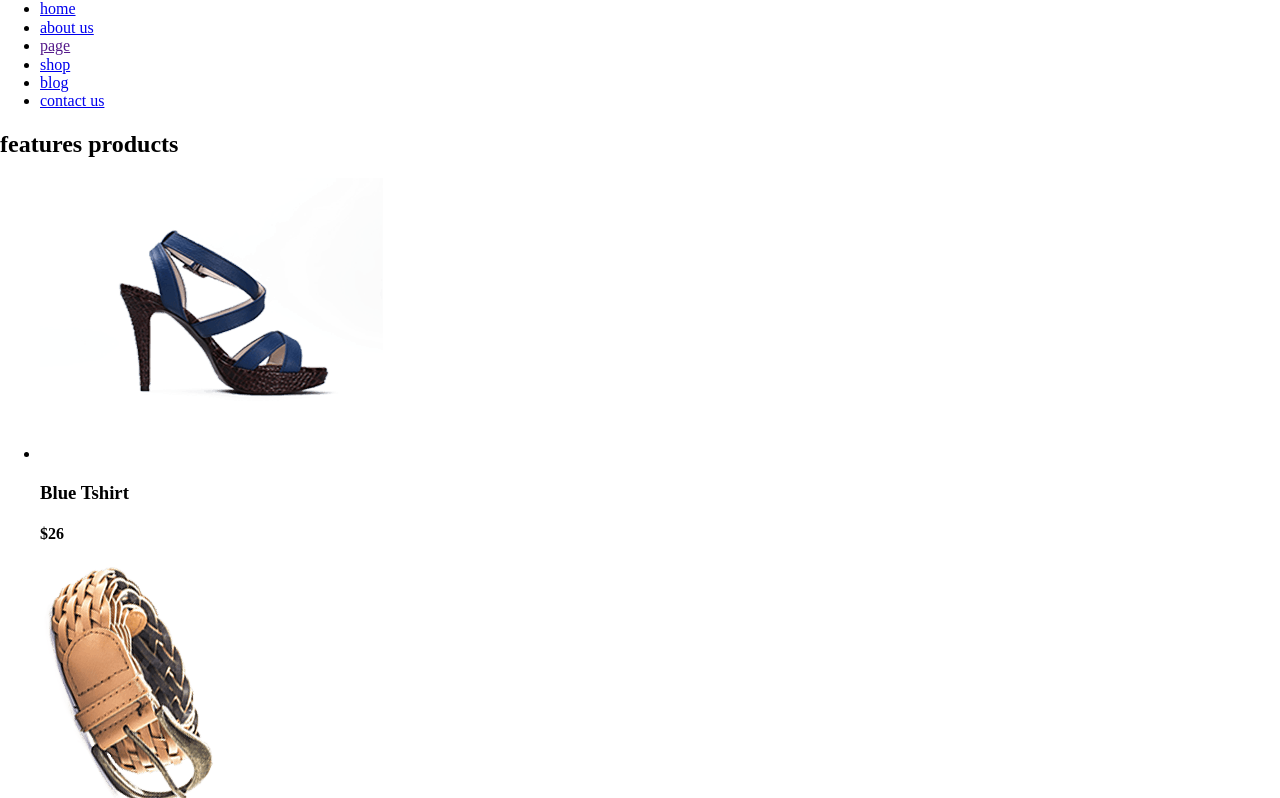
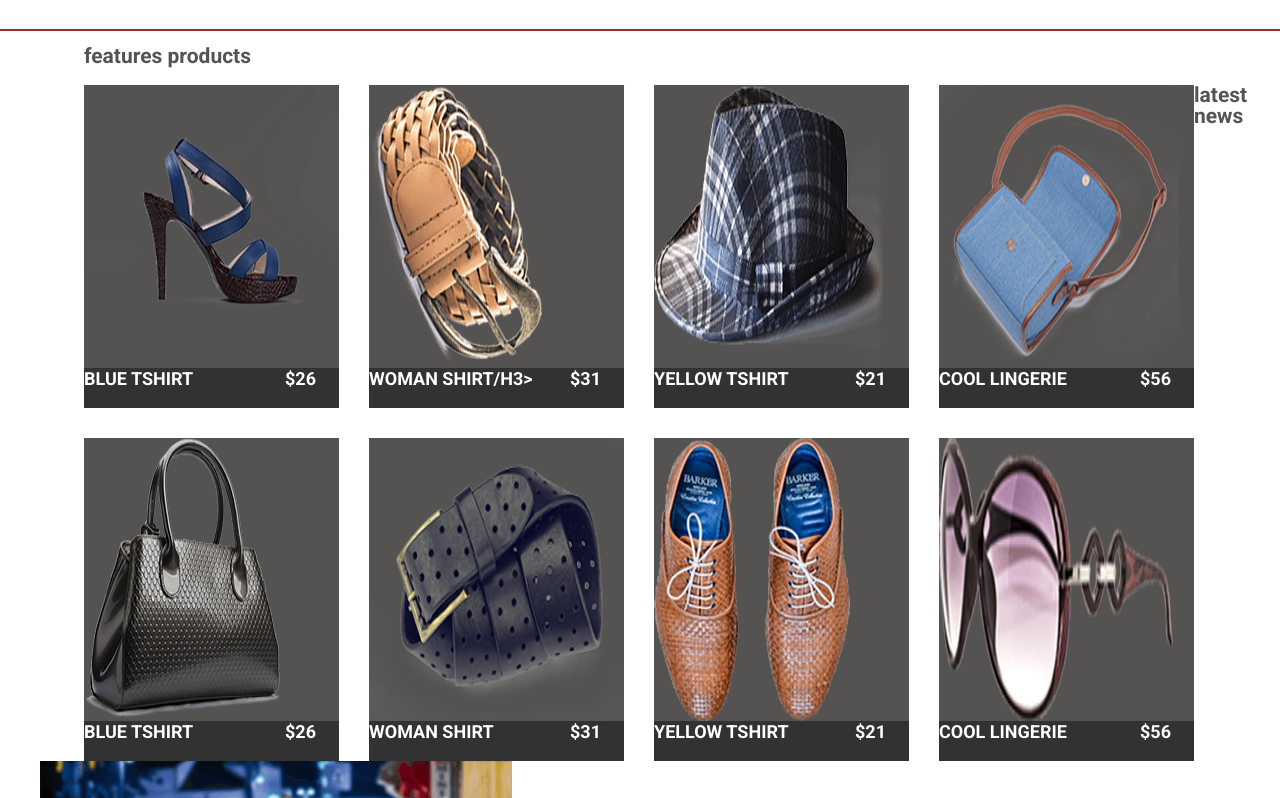
Before and after one commit to Dmitriy0776/goit-fe-course, a plain HTML site: page html-css/module-04/index.html in a window 1280 px wide. Shown: the part 67-865 px from the top of the page. Drawn offline with Linux system fonts and the light colour scheme.

Commit message:
correction module-03

```diff
--- a/html-css/module-04/css/styles.css
+++ b/html-css/module-04/css/styles.css
@@ -24,13 +24,83 @@ img {
 .container {
     width: 1112px;
     margin: 0 auto;
-    background-color: #FFFFFF;
+    background-color: rgb(184, 120, 120);
 }
 
 .page-header {
+    padding: 20px;
+    outline: 2px solid brown;
+}
+
+.site-name {
+    float: left;
+    outline: 2px solid orange;
+}
+
+.menu-navigation {
+    outline: 2px red;
+    float: right;
+    width: 466px;
+    list-style: none;
+    padding: 0;
+    margin: 0;
+}
+
+.menu-navigation li {
+    float: left;
+}
+
+.products {
     width: 1112px;
-    display: inline-block;
+    margin: 0 auto;
+}
 
+.products-list {
+    padding: 0;
+    margin: 0;
+    list-style: none;
+}
+
+.product-list-item {
+    float: left;
+    width: 255px;
+    height: 323px;
+    background-color: #555252
+}
+
+.product-list-item:not(:nth-child(4n)) {
+    margin-right: 30px;
+}
+
+.product-list-item:not(:nth-last-child(-n+4)) {
+    margin-bottom: 30px;
+}
+
+.product-photo {
+    height: 283px;
+}
+
+.product-name {
+    float: left;
+    margin: 0;
+    padding: 0;
+    width: 201px;
+    height: 40px;
+    background-color: #323232;
+    text-transform: uppercase;
+    font-size: 18px;
+    color: #FFFFFF;
+}
+
+.product-price {
+    float: right;
+    padding: 0;
+    margin: 0;
+    width: 54px;
+    height: 40px;
+    background-color: #323232;
+    font-size: 18px;
+    color: #FFFFFF;
 }
 
 
@@ -50,6 +120,11 @@ img {
 
 
 
+.clearfix::after {
+    display: table;
+    content: '';
+    clear: both;
+}
 
 .visually-hidden:not(:focus):not(:active),
 input[type="checkbox"].visually-hidden {
--- a/html-css/module-04/index.html
+++ b/html-css/module-04/index.html
@@ -2,15 +2,16 @@
 <html lang="en">
 <head>
     <meta charset="UTF-8">
+    <title>Homework-04</title>
     <link rel="stylesheet" href="css/normalize.css">
     <link href="https://fonts.googleapis.com/css?family=Roboto:400,500,700,900&display=swap" rel="stylesheet">
-    <title>Homework-04</title>
+    <link rel="stylesheet" href="./css/styles.css">
 </head>
 <body>
-    <header class="page-header">
+    <header class="page-header clearfix">
         <h2 class="site-name">mart</h2>
         <nav class="page-nav">
-            <ul class="site-navigation">
+            <ul class="menu-navigation clearfix">
                 <li><a href="#">home</a></li>
                 <li><a href="#">about us</a></li>
                 <li><a href="">page</a></li>
@@ -20,47 +21,47 @@
             </ul>
         </nav>
     </header>
-    <main>
+    <main class="">
         <section class="products">
             <h2>features products</h2>
             <ul class="products-list">
-                <li class="products-list-item">
-                    <img src="img/product1@1X.png" alt="product image" width="343" height="281">
+                <li class="product-list-item">
+                    <img class="product-photo" src="img/product1@1X.png" alt="product image" width="343" height="281">
                     <h3 class="product-name">Blue Tshirt</h3>
                     <h4 class="product-price">$26</h4>
                 </li>
-                <li class="products-list-item">
-                    <img src="img/product2@1X.png" alt="product image" width="176" height="246">
+                <li class="product-list-item">
+                    <img class="product-photo" src="img/product2@1X.png" alt="product image" width="176" height="246">
                     <h3 class="product-name">woman shirt/h3>
                     <h4 class="product-price">$31</h4>
                 </li>
-                <li class="products-list-item">
-                    <img src="img/product9@1X.png" alt="product image" width="229" height="158">
+                <li class="product-list-item">
+                    <img class="product-photo" src="img/product9@1X.png" alt="product image" width="229" height="158">
                     <h3 class="product-name">yellow tshirt</h3>
                     <h4 class="product-price">$21</h4>
                 </li>
-                <li class="products-list-item">
-                    <img src="img/product4@1X.png" alt="product image" width="240" height="204">
+                <li class="product-list-item">
+                    <img class="product-photo" src="img/product4@1X.png" alt="product image" width="240" height="204">
                     <h3 class="product-name">cool lingerie</h3>
                     <h4 class="product-price">$56</h4>
                 </li>
-                <li class="products-list-item">
-                    <img src="img/product3@1X.png" alt="product image" width="198" height="213">
+                <li class="product-list-item">
+                    <img class="product-photo" src="img/product3@1X.png" alt="product image" width="198" height="213">
                     <h3 class="product-name">Blue Tshirt</h3>
                     <h4 class="product-price">$26</h4>
                 </li>
-                <li class="products-list-item">
-                    <img src="img/product5@1X.png" alt="product image" width="260" height="180">
+                <li class="product-list-item">
+                    <img class="product-photo" src="img/product5@1X.png" alt="product image" width="260" height="180">
                     <h3 class="product-name">woman shirt</h3>
                     <h4 class="product-price">$31</h4>
                 </li>
-                <li class="products-list-item">
-                    <img src="img/product6@1X.png" alt="product image" width="196" height="240">
+                <li class="product-list-item">
+                    <img class="product-photo" src="img/product6@1X.png" alt="product image" width="196" height="240">
                     <h3 class="product-name">yellow tshirt</h3>
                     <h4 class="product-price">$21</h4>
                 </li>
-                <li class="products-list-item">
-                    <img src="img/product8@1X.png" alt="product image" width="234" height="98">
+                <li class="product-list-item">
+                    <img class="product-photo" src="img/product8@1X.png" alt="product image" width="234" height="98">
                     <h3 class="product-name">cool lingerie</h3>
                     <h4 class="product-price">$56</h4>
                 </li>
```
Also changed, not shown: html-css/module-03/index.html (+1 -3 lines).
